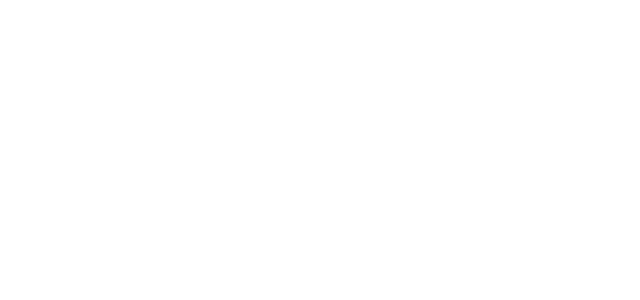
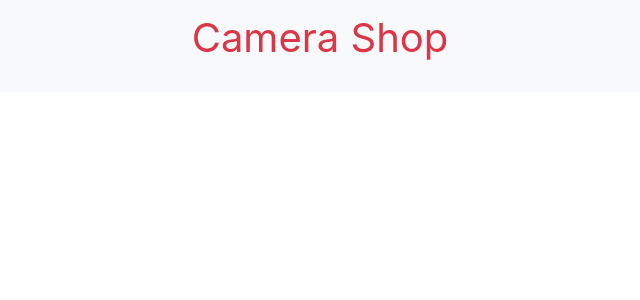
Before and after one commit to sazidahmednassir/camera-shop, a React (Create React App) app: page / in a window 1280 px wide. Shown: the top 300 px of the page, without its empty margins (320-960 px from the left). Built offline with nearby package versions, Linux system fonts and the light colour scheme.

Commit message:
second commit

```diff
--- a/public/index.html
+++ b/public/index.html
@@ -24,7 +24,13 @@
       work correctly both with client-side routing and a non-root public URL.
       Learn how to configure a non-root public URL by running `npm run build`.
     -->
-    <title>React App</title>
+    <link
+      href="https://cdn.jsdelivr.net/npm/bootstrap@5.1.3/dist/css/bootstrap.min.css"
+      rel="stylesheet"
+      integrity="sha384-1BmE4kWBq78iYhFldvKuhfTAU6auU8tT94WrHftjDbrCEXSU1oBoqyl2QvZ6jIW3"
+      crossorigin="anonymous"
+    />
+    <title>Camera Shop</title>
   </head>
   <body>
     <noscript>You need to enable JavaScript to run this app.</noscript>
@@ -39,5 +45,21 @@
       To begin the development, run `npm start` or `yarn start`.
       To create a production bundle, use `npm run build` or `yarn build`.
     -->
+    <!-- bootstrap javascript cdn -->
+    <script
+      src="https://code.jquery.com/jquery-3.4.1.slim.min.js"
+      integrity="sha384-J6qa4849blE2+poT4WnyKhv5vZF5SrPo0iEjwBvKU7imGFAV0wwj1yYfoRSJoZ+n"
+      crossorigin="anonymous"
+    ></script>
+    <script
+      src="https://cdn.jsdelivr.net/npm/popper.js@1.16.0/dist/umd/popper.min.js"
+      integrity="sha384-Q6E9RHvbIyZFJoft+2mJbHaEWldlvI9IOYy5n3zV9zzTtmI3UksdQRVvoxMfooAo"
+      crossorigin="anonymous"
+    ></script>
+    <script
+      src="https://cdn.jsdelivr.net/npm/bootstrap@4.4.1/dist/js/bootstrap.min.js"
+      integrity="sha384-wfSDF2E50Y2D1uUdj0O3uMBJnjuUD4Ih7YwaYd1iqfktj0Uod8GCExl3Og8ifwB6"
+      crossorigin="anonymous"
+    ></script>
   </body>
 </html>
--- a/src/App.js
+++ b/src/App.js
@@ -1,9 +1,10 @@
 import './App.css';
+import Navbar from './Component/Navbar/Navbar';
 
 function App() {
   return (
     <div className="App">
-
+      <Navbar></Navbar>
     </div>
   );
 }
--- /dev/null
+++ b/src/Component/Navbar/Navbar.css
@@ -0,0 +1,6 @@
+.navbar > .container-md {
+  display: flex;
+  flex-wrap: inherit;
+  align-items: center;
+  justify-content: space-around;
+}
--- /dev/null
+++ b/src/Component/Navbar/Navbar.js
@@ -0,0 +1,16 @@
+import React from 'react';
+import "./Navbar.css";
+
+const Navbar = () => {
+    return (
+        <div>
+            <nav class="navbar navbar-expand-lg navbar-light bg-light">
+  <div class="container-md ">
+    <p  class="fs-1 text-danger  font-weight-bold">Camera Shop</p>
+  </div>
+</nav>
+        </div>
+    );
+};
+
+export default Navbar;
```
